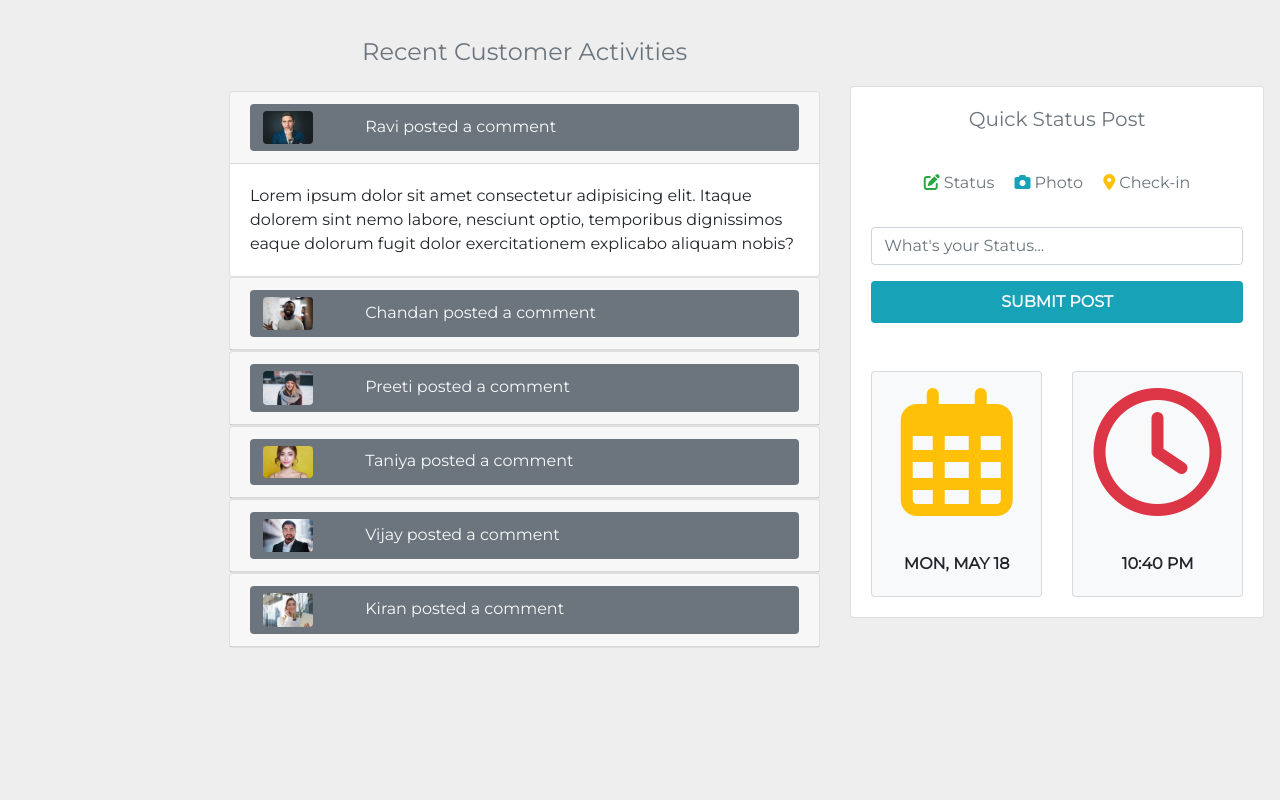
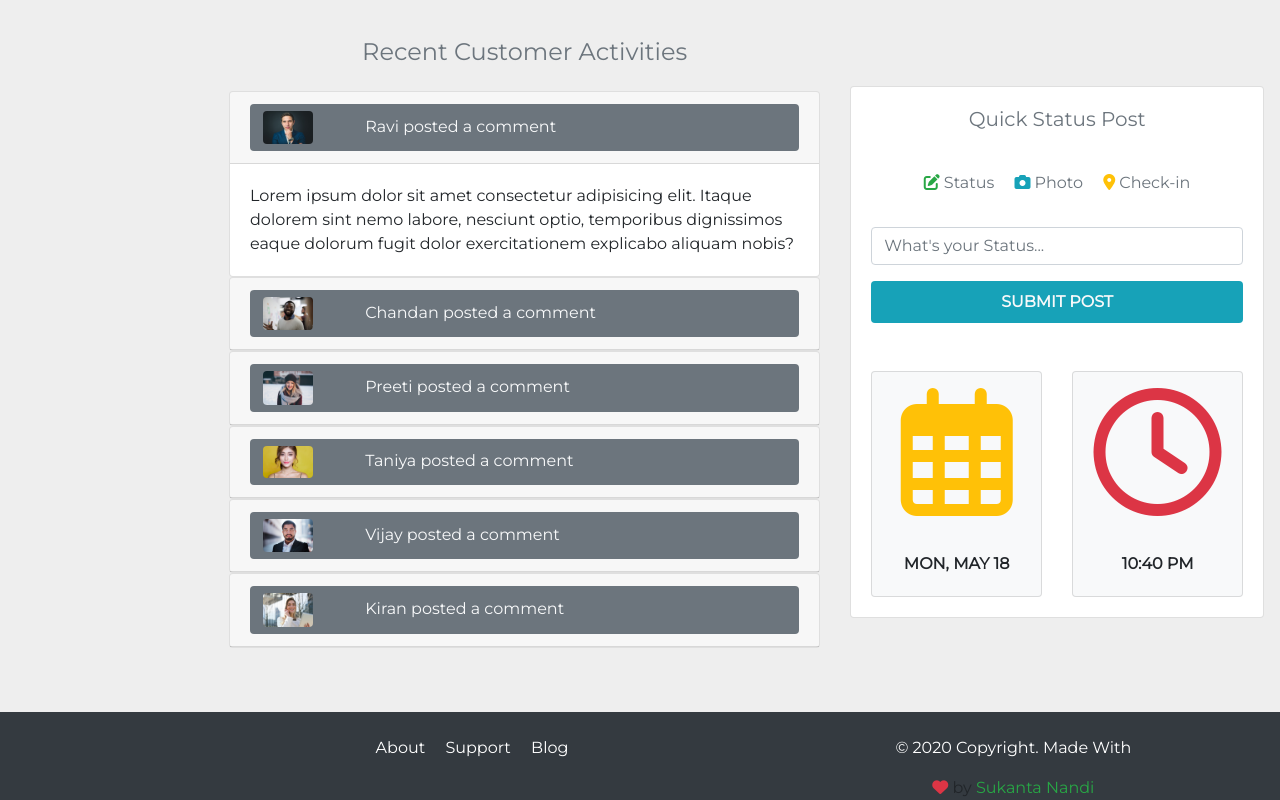
Before and after one commit to Sukanta-sn/Admin-Dashboard-Design, a plain HTML site: page index.html in a window 1280 px wide. Shown: the part 1234-2034 px from the top of the page. Before the commit the page ends 1946 px from the top, so only its background shows below. Drawn offline with nearby package versions, Linux system fonts and the light colour scheme.

Commit message:
footer section created

```diff
--- a/index.html
+++ b/index.html
@@ -725,8 +725,36 @@
 
     <!---------End of Activities---------------->
 
+    <!-------Footer Section--------------->
 
+    <section>
+      <div class="container-fluid bg-dark">
+        <div class="row">
+          <div class="col-xl-10 col-lg-9 col-md-8 ml-auto mt-4">
+            <div class="row">
+              <div class="col-xl-6 col-lg-6 text-center">
+                <ul class="list-inline">
+                  <li class="list-inline-item mr-3">
+                    <a href="#" class="text-white text-decoration-none">About</a>
+                  </li>
+                  <li class="list-inline-item mr-3">
+                    <a href="#" class="text-white text-decoration-none">Support</a>
+                  </li>
+                  <li class="list-inline-item mr-3">
+                    <a href="#" class="text-white text-decoration-none">Blog</a>
+                  </li>
+                </ul>
+              </div>
+              <div class="col-xl-6 col-lg-6 text-center">
+                <p class="text-white">&copy; 2020 Copyright. Made With </p><i class="fas fa-heart text-danger"></i> by <span class="text-success">Sukanta Nandi</span>
+              </div>
+            </div>
+          </div>
+        </div>
+      </div>
+    </section>
 
+    <!-------End of Footer Section--------------->
 
     <!-- Optional JavaScript -->
     <!-- jQuery first, then Popper.js, then Bootstrap JS -->
```
